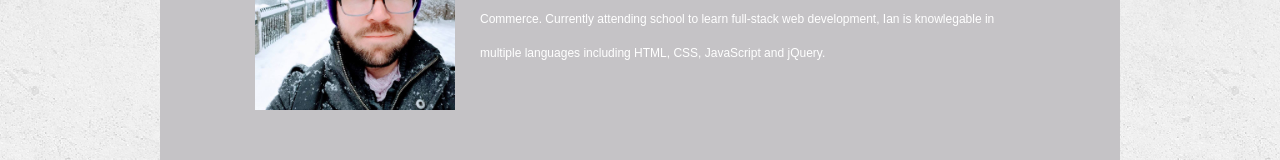
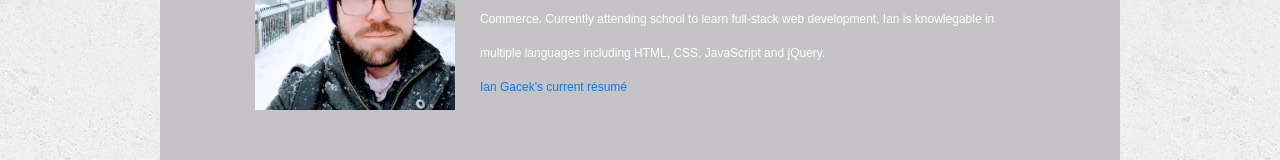
Before and after one commit to iangacek/Updated-Portfolio, a plain HTML site: page index.html in a window 1280 px wide. Shown: the part 267-427 px from the top of the page. Drawn offline with nearby package versions, Linux system fonts and the light colour scheme.

Commit message:
Added résumé link

```diff
--- a/index.html
+++ b/index.html
@@ -56,6 +56,7 @@
               worked in the world of technology since the age of 16, from troubleshooting computers to
               business operations in E-Commerce. Currently attending school to learn full-stack web development, Ian is
               knowlegable in multiple languages including HTML, CSS, JavaScript and jQuery.</p>
+              <a href="https://www.slideshare.net/slideshow/embed_code/key/uT0dpY04sxhhjC"><p>Ian Gacek's current résumé</p></a>
           </div>
         </div>
       </div>
```
